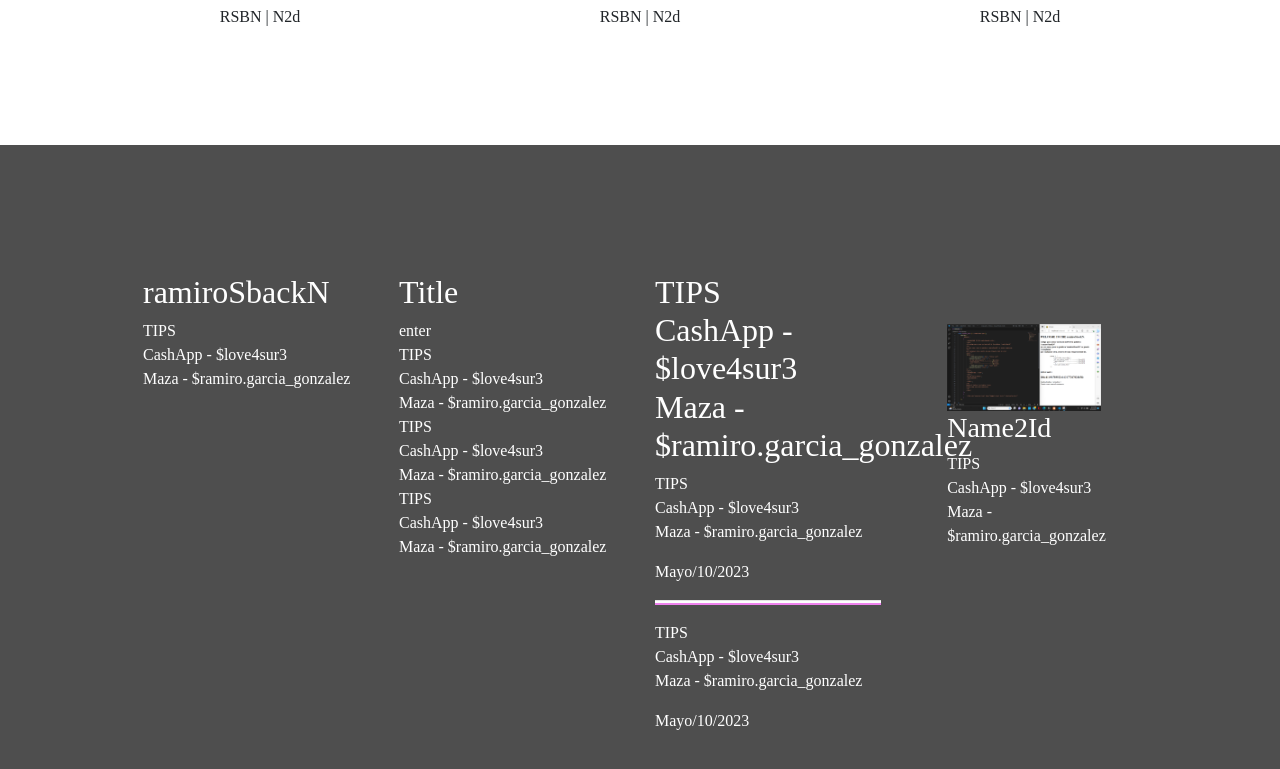
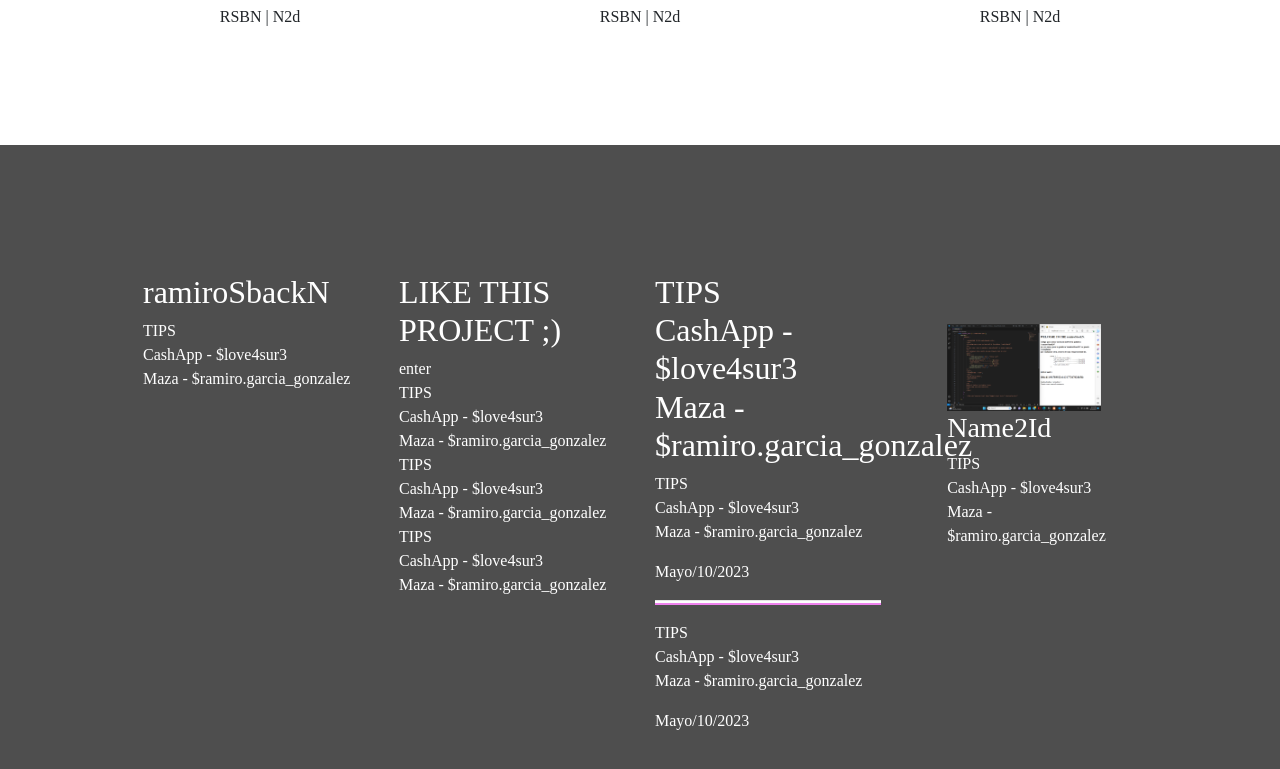
Before and after one commit to Name2Id/NRR-frontend, a plain HTML site: page index.html in a window 1280 px wide. Shown: the part 3238-4007 px from the top of the page. Drawn offline with Linux system fonts and the light colour scheme; a web font is replaced by a local one.

Commit message:
Update index.html
:)

```diff
--- a/index.html
+++ b/index.html
@@ -180,7 +180,7 @@
                         </p>
                     </div>
                     <div class="col-md-3">
-                        <h2>Title</h2>
+                        <h2>LIKE THIS PROJECT ;)</h2>
                         <a href="https://github.com/Name2Id/maspro">enter</a>
                         <a href="https://github.com/Name2Id/maspro">TIPS<br>
                          CashApp - $love4sur3<br>
```
